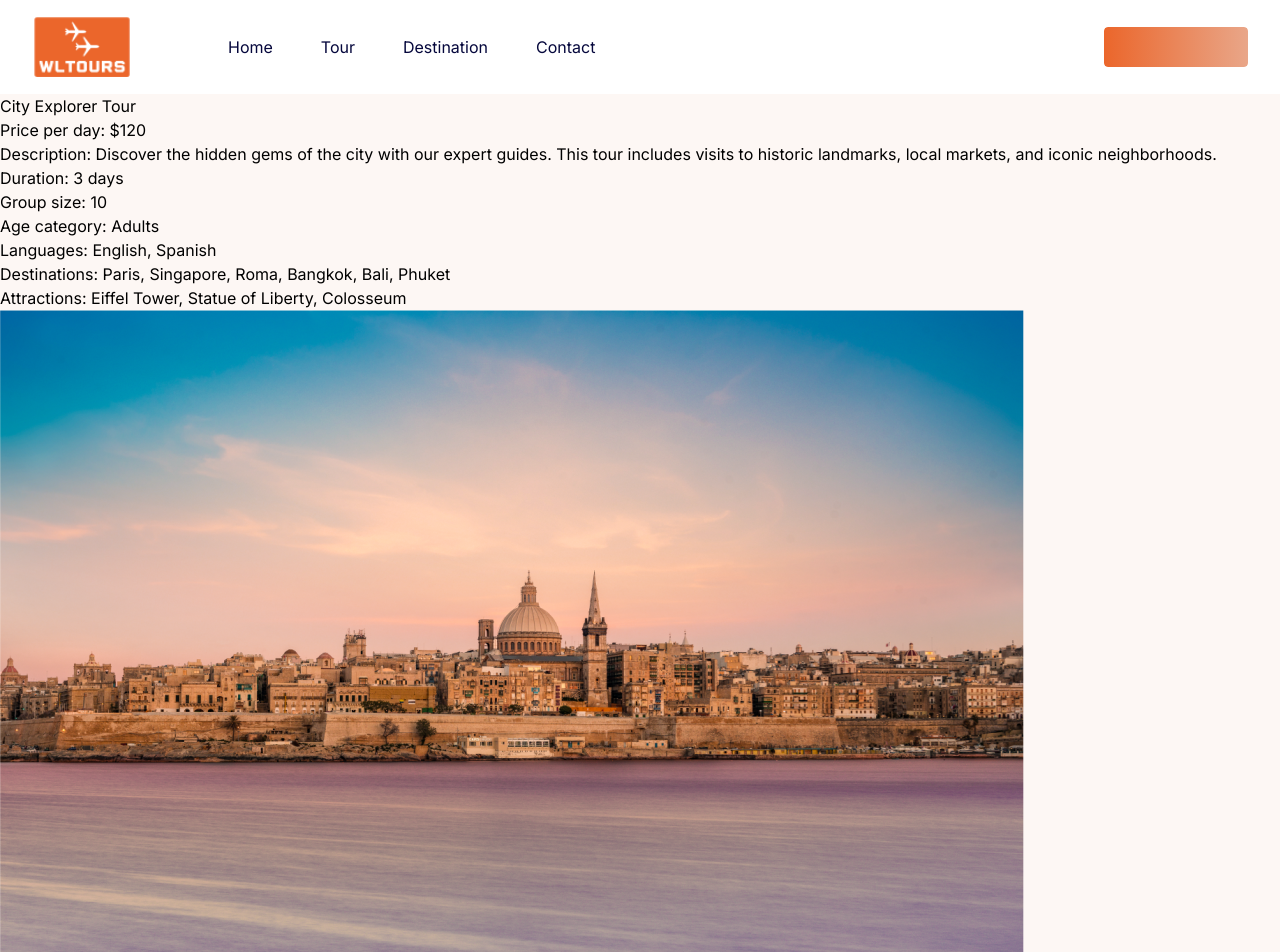
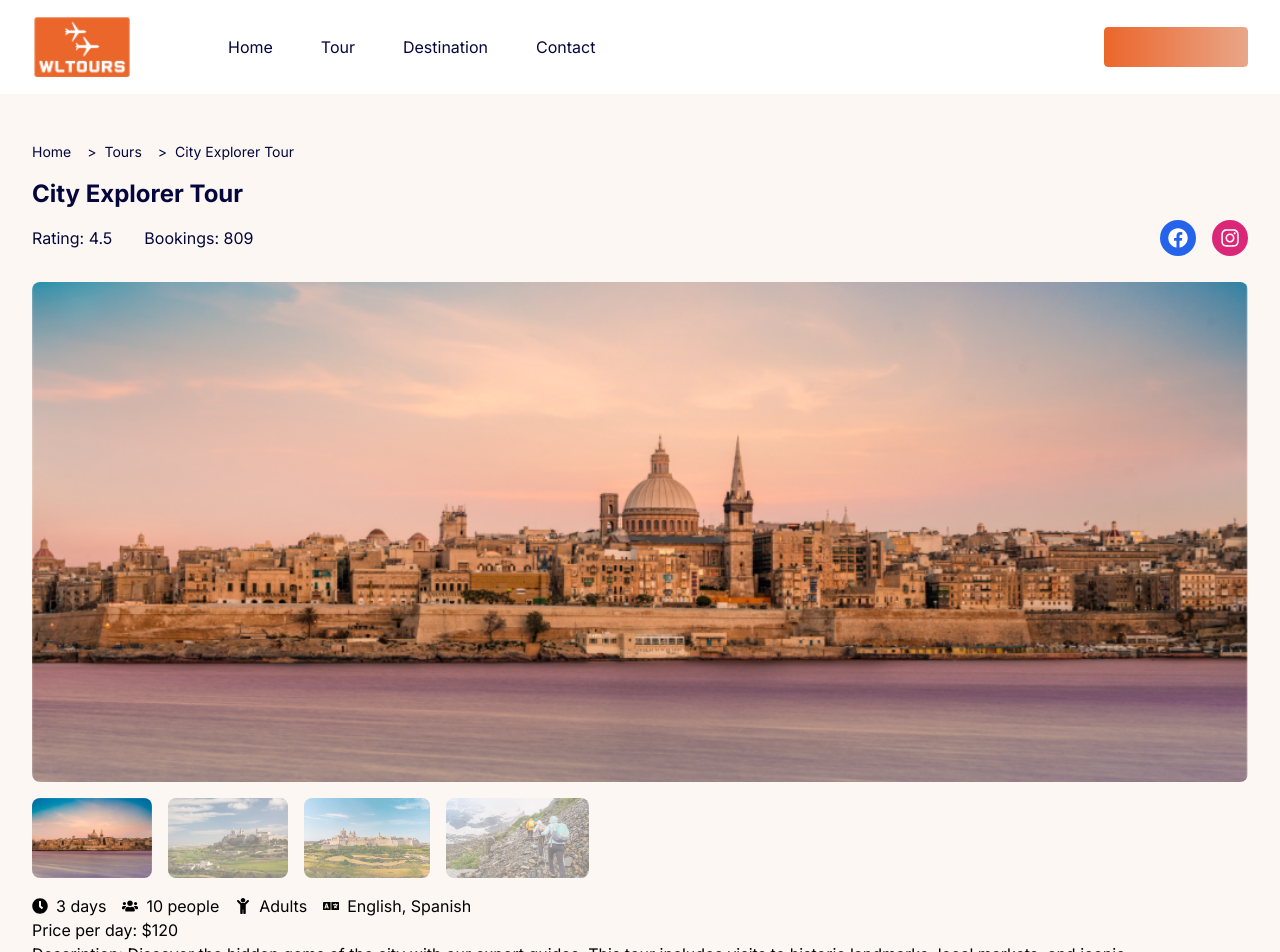
Before and after one commit to woplab/React-Tours, a Next.js app: page /tours/1 in a window 1280 px wide. Shown: the top 952 px of the page. Built offline with nearby package versions, Linux system fonts and the light colour scheme; no server answers.

Commit message:
single tour(in progress)

```diff
--- a/app/globals.css
+++ b/app/globals.css
@@ -19,6 +19,7 @@
 body {
   color: rgb(var(--foreground-rgb));
   background: rgba(235, 102, 43, 0.05);
+  padding-top: 94px;
 }
 
 @layer utilities {
@@ -76,3 +77,30 @@ a:hover {
 .swiper-pagination-bullet-active{
   background: #EB662B!important;
 }
+
+/* app/tours/[id]/styles.css */
+.my-masonry-grid {
+  display: flex;
+  margin-left: -10px;
+  width: auto;
+}
+
+.my-masonry-grid_column {
+  padding-left: 10px;
+  background-clip: padding-box;
+  display: flex;
+  flex-direction: column;
+}
+
+.next-image {
+  width: 100%;
+  height: auto;
+  object-fit: cover;
+  border-radius: 8px;
+  margin-bottom: 10px;
+}
+
+
+.my-masonry-grid_column:last-child {
+  margin-bottom: 0;
+}
--- a/app/tours/[id]/page.tsx
+++ b/app/tours/[id]/page.tsx
@@ -1,8 +1,12 @@
-// app/tours/[id]/page.tsx
 'use client';
 import React from 'react';
 import { usePathname } from 'next/navigation';
+import Link from 'next/link';
 import toursData from '../../../public/data/tours/tours.json';
+import TourRating from '../../ui/tours/TourRating';
+import TourShare from '../../ui/tours/TourShare';
+import TourGallery from '../../ui/tours/TourGallery';
+import TourDetails from '../../ui/tours/TourDetails';
 
 interface TourProps {
     id: number;
@@ -26,7 +30,6 @@ const TourPage: React.FC = () => {
         return <div>Tour ID is not valid</div>;
     }
 
-    // Find the tour with the matching ID
     const tour: TourProps | undefined = toursData.tours.find((tour) => tour.id === id);
 
     if (!tour) {
@@ -34,21 +37,54 @@ const TourPage: React.FC = () => {
     }
 
     return (
-        <div className="container mx-auto">
-            <h1>{tour.name}</h1>
+        <div className="container mx-auto py-8 px-8">
+            <div className="flex flex-row justify-between items-center">
+                <nav className="py-4 text-sm" aria-label="breadcrumbs">
+                    <ol className="flex space-x-4">
+                        <li>
+                            <Link className="text-dark_blue" href="/">
+                                Home
+                            </Link>
+                        </li>
+                        <li className="flex items-center space-x-2">
+                            <span className="text-dark_blue">{'>'}</span>
+                            <Link className="text-dark_blue" href="/tours">
+                                Tours
+                            </Link>
+                        </li>
+                        <li className="flex items-center space-x-2">
+                            <span className="text-dark_blue">{'>'}</span>
+                            <span className="text-dark_blue">{tour.name}</span>
+                        </li>
+                    </ol>
+                </nav>
+            </div>
+
+            <h1 className="text-2xl text-dark_blue font-bold ">{tour.name}</h1>
+
+            <div className='flex flex-row justify-between'>
+                {/* TourRating */}
+                <TourRating />
+
+                {/* TourShare */}
+                <TourShare url={`https://example.com/tours/${tour.id}`} />
+            </div>
+
+            {/* Use TourGallery component */}
+            <TourGallery pictures={tour.pictures} />
+
+            {/* TourDetails */}
+            <TourDetails
+                duration={tour.duration}
+                groupSize={tour.group_size}
+                ageCategory={tour.age_category}
+                languages={tour.languages}
+            />
+
             <p>Price per day: ${tour.price_per_day}</p>
             <p>Description: {tour.description}</p>
-            <p>Duration: {tour.duration}</p>
-            <p>Group size: {tour.group_size}</p>
-            <p>Age category: {tour.age_category}</p>
-            <p>Languages: {tour.languages.join(', ')}</p>
             <p>Destinations: {tour.destinations.join(', ')}</p>
             <p>Attractions: {tour.attractions.join(', ')}</p>
-            <div>
-                {tour.pictures.map((picture, index) => (
-                    <img key={index} src={picture} alt={`Tour ${tour.id} - Image ${index + 1}`} />
-                ))}
-            </div>
         </div>
     );
 };
--- /dev/null
+++ b/app/ui/tours/TourDetails.tsx
@@ -0,0 +1,34 @@
+import React from 'react';
+import { FaClock, FaUsers, FaChild, FaLanguage } from 'react-icons/fa';
+
+interface TourDetailsProps {
+    duration: string;
+    groupSize: number;
+    ageCategory: string;
+    languages: string[];
+}
+
+const TourDetails: React.FC<TourDetailsProps> = ({ duration, groupSize, ageCategory, languages }) => {
+    return (
+        <div className="flex flex-wrap gap-4 mt-4">
+            <div className="flex items-center">
+                <FaClock className="mr-2" />
+                <span>{duration}</span>
+            </div>
+            <div className="flex items-center">
+                <FaUsers className="mr-2" />
+                <span>{groupSize} people</span>
+            </div>
+            <div className="flex items-center">
+                <FaChild className="mr-2" />
+                <span>{ageCategory}</span>
+            </div>
+            <div className="flex items-center">
+                <FaLanguage className="mr-2" />
+                <span>{languages.join(', ')}</span>
+            </div>
+        </div>
+    );
+};
+
+export default TourDetails;
--- /dev/null
+++ b/app/ui/tours/TourGallery.tsx
@@ -0,0 +1,88 @@
+import React, { useState, useEffect } from 'react';
+
+interface TourGalleryProps {
+    pictures: string[];
+}
+
+const TourGallery: React.FC<TourGalleryProps> = ({ pictures }) => {
+    const [validPictures, setValidPictures] = useState<string[]>([]);
+    const [selectedImage, setSelectedImage] = useState<string | null>(null);
+    const [loading, setLoading] = useState<boolean>(true);
+
+    useEffect(() => {
+        const checkImageExists = async () => {
+            const validPicturesArray: string[] = [];
+            for (const picture of pictures) {
+                try {
+                    const response = await fetch(picture);
+                    if (response.ok) {
+                        validPicturesArray.push(picture);
+                    }
+                } catch (error) {
+                    console.error('Error checking image existence:', error);
+                }
+            }
+            setValidPictures(validPicturesArray);
+            setSelectedImage(validPicturesArray[0] || null);
+            setLoading(false);
+        };
+        checkImageExists();
+    }, [pictures]);
+
+    const handleImageClick = (image: string) => {
+        setSelectedImage(image);
+    };
+
+    if (loading) {
+        // Render skeleton while images are being loaded
+        return (
+            <div>
+                {/* Large Image Skeleton */}
+                <div className="flex items-center justify-center h-[500px] w-full rounded-lg overflow-hidden animate-pulse bg-light_gray mt-4">
+                    <div className="h-full w-1/2 bg-gray-300 animate-pulse"></div>
+                </div>
+
+                <div className="flex items-center justify-center h-20 w-full rounded-lg overflow-hidden animate-pulse bg-light_gray mt-4">
+                    <div className="h-full w-1/2 bg-gray-300 animate-pulse"></div>
+                </div>
+
+            </div>
+        );
+    }
+
+    if (!validPictures || validPictures.length === 0) {
+        return <div>No images available</div>;
+    }
+
+    return (
+        <div>
+            {/* Large Image */}
+            {selectedImage && (
+                <div className="mt-4">
+                    <img
+                        src={selectedImage}
+                        alt="Selected"
+                        className="rounded-lg w-full object-cover mb-4 h-[500px] transition-opacity duration-500"
+                    />
+                </div>
+            )}
+
+            {/* Gallery */}
+            <div className="flex flex-wrap flex-row gap-4">
+                {validPictures.map((picture, index) => (
+                    <img
+                        key={index}
+                        src={picture}
+                        alt={`Tour Image ${index + 1}`}
+                        onClick={() => handleImageClick(picture)}
+                        className={`rounded-lg cursor-pointer h-20 w-34 object-cover ${
+                            selectedImage === picture ? 'opacity-100' : 'opacity-50'
+                        } hover:opacity-100 transition-opacity duration-300`}
+                    />
+                ))}
+            </div>
+        </div>
+    );
+};
+
+export default TourGallery;
--- /dev/null
+++ b/app/ui/tours/TourRating.tsx
@@ -0,0 +1,24 @@
+import React, { useState, useEffect } from 'react';
+
+const RatingAndBookings: React.FC = () => {
+    const [rating, setRating] = useState<number>(0);
+    const [bookings, setBookings] = useState<number>(0);
+
+    useEffect(() => {
+        const randomRating = (Math.random() * (5.0 - 4.0) + 4.0).toFixed(1);
+        setRating(parseFloat(randomRating));
+
+
+        const randomBookings = Math.floor(Math.random() * 1000) + 1;
+        setBookings(randomBookings);
+    }, []);
+
+    return (
+        <div className="my-4 flex flex-row gap-8">
+            <p className="text-dark_blue">Rating: {rating}</p>
+            <p className="text-dark_blue">Bookings: {bookings}</p>
+        </div>
+    );
+};
+
+export default RatingAndBookings;
--- /dev/null
+++ b/app/ui/tours/TourShare.tsx
@@ -0,0 +1,32 @@
+import React from 'react';
+import { FaFacebook, FaInstagram } from 'react-icons/fa';
+
+const Share: React.FC<{ url: string }> = ({ url }) => {
+    const shareToFacebook = () => {
+        window.open(`https://www.facebook.com/sharer/sharer.php?u=${url}`, '_blank');
+    };
+
+    const shareToInstagram = () => {
+        window.open(`https://www.instagram.com/?url=${url}`, '_blank');
+    };
+
+    return (
+        <div className="flex items-center space-x-4">
+            <button
+                onClick={shareToFacebook}
+                className="flex items-center justify-center bg-blue-600 text-white rounded-full p-2"
+            >
+                <FaFacebook size={20} />
+
+            </button>
+            <button
+                onClick={shareToInstagram}
+                className="flex items-center justify-center bg-pink-600 text-white rounded-full p-2"
+            >
+                <FaInstagram size={20} />
+            </button>
+        </div>
+    );
+};
+
+export default Share;
--- a/package.json
+++ b/package.json
@@ -14,7 +14,10 @@
     "react": "^18",
     "react-content-loader": "^7.0.0",
     "react-dom": "^18",
+    "react-icons": "^5.0.1",
+    "react-image-gallery": "^1.3.0",
     "react-loading-skeleton": "^3.4.0",
+    "react-masonry-css": "^1.0.16",
     "sweetalert2": "^11.10.5",
     "swiper": "^11.0.7"
   },
--- a/public/data/tours/tours.json
+++ b/public/data/tours/tours.json
@@ -9,7 +9,7 @@
       "group_size": 10,
       "age_category": "Adults",
       "languages": ["English", "Spanish"],
-      "pictures": ["/assets/tours-images/city_explorer1.png", "/assets/tours-images/city_explorer2.jpg", "/assets/tours-images/city_explorer3.jpg"],
+      "pictures": ["/assets/tours-images/city_explorer1.png", "/assets/tours-images/city_explorer2.jpg", "/assets/tours-images/city_explorer3.jpg", "/assets/tours-images/mountain_trek1.jpg"],
       "destinations": ["Paris", "Singapore", "Roma", "Bangkok", "Bali", "Phuket"],
       "attractions": ["Eiffel Tower", "Statue of Liberty", "Colosseum"]
     },
```
Also changed, not shown: app/ui/common/header/header.tsx (+4 -18 lines), 1 other file (tests, documents, lock files or other folders).
